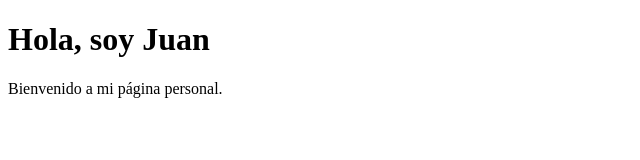
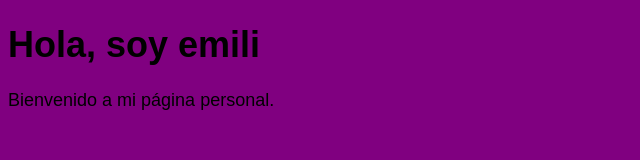
Before and after one commit to emi1906/Mi-pagina-web, a plain HTML site: page index.html in a window 1280 px wide. Shown: the whole page, without its empty margins (0-640 px from the left). Drawn offline with Linux system fonts and the light colour scheme.

Commit message:
Update index.html

```diff
--- a/index.html
+++ b/index.html
@@ -2,9 +2,22 @@
 <html>
 <head>
   <title>Mi Página</title>
+  <style>
+    body {
+      background-color: purple;
+      font-family: arial, calibri;
+    }
+    h1 {
+      font-size: 36px;
+      color; darkblue;
+    }
+    p {
+      font-size: 18px;
+    }
+  </style>
 </head>
 <body>
-  <h1>Hola, soy Juan</h1>
+  <h1>Hola, soy emili</h1>
   <p>Bienvenido a mi página personal.</p>
 </body>
 </html>
```
